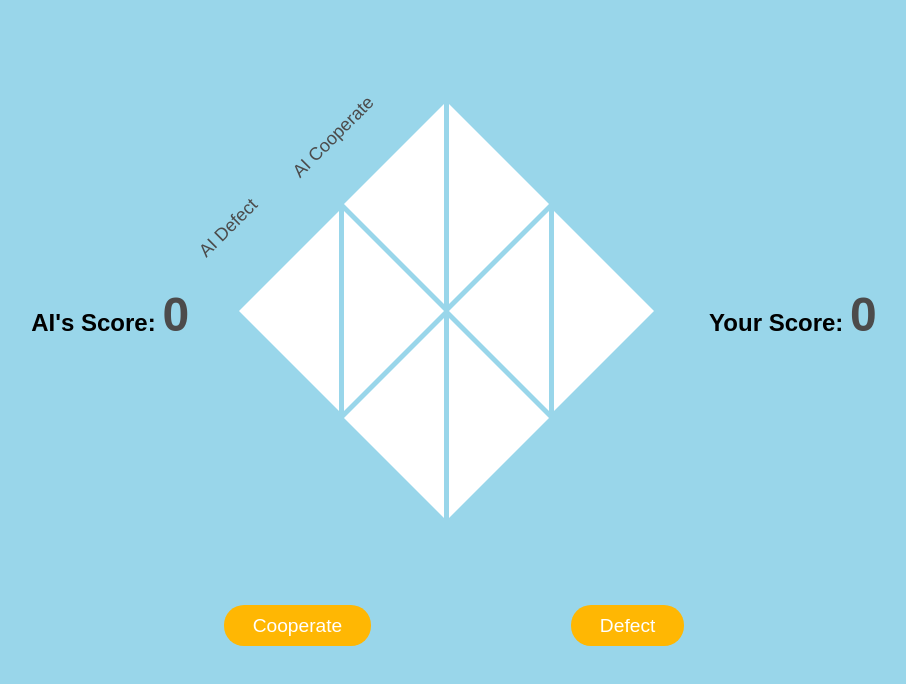
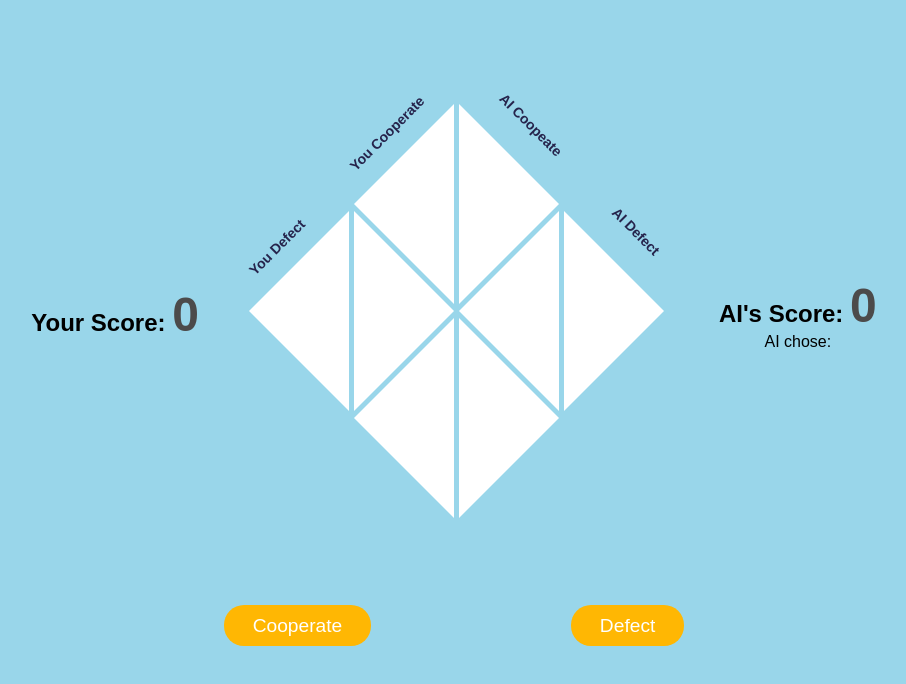
Before and after one commit to Santa-Clara-Imaginarium-Lab/human-ai, a React (Vite) app in the folder client/: page /game in a window 1280 px wide. Shown: the top 684 px of the page, without its empty margins (186-1092 px from the left). Built offline with nearby package versions, Linux system fonts and the light colour scheme; a web font is replaced by a local one.

Commit message:
changes on Game.jsx and .css for game branch

```diff
--- a/client/src/components/game/Game.css
+++ b/client/src/components/game/Game.css
@@ -1,4 +1,65 @@
 /* Game.css */
+
+.ai-defect-desc {
+  position: absolute;
+  left: -100px;
+  bottom: 20px;
+  color: var(--accent-three);
+  font-size: 14px;
+  white-space: nowrap;
+  transform: rotate(225deg);
+  font-weight: bold;
+}
+
+.ai-cooperate-desc {
+  position: absolute;
+  left: -120px;
+  bottom: 25px;
+  color: var(--accent-three);
+  font-size: 14px;
+  white-space: nowrap;
+  transform: rotate(225deg);
+  font-weight: bold;
+}
+
+.user-defect-desc {
+  position: absolute;
+  left: -110px;
+  top: 20px;
+  color: var(--accent-three);
+  font-size: 14px;
+  white-space: nowrap;
+  transform: rotate(315deg);
+  font-weight: bold;
+}
+
+.user-cooperate-desc {
+position: absolute;
+left: -120px;
+top: 20px;
+color: var(--accent-three);
+font-size: 14px;
+white-space: nowrap;
+transform: rotate(315deg);
+font-weight: bold;
+}
+
+.game-log {
+  margin-top: 20px;
+  width: 80%;
+  text-align: center;
+  font-family: 'Chakra Petch', sans-serif;
+  color: var(--accent-five);
+  background-color: var(--background-one);
+  border-radius: 10px;
+  padding: 10px;
+  box-shadow: 0 4px 6px rgba(0, 0, 0, 0.1);
+}
+
+.game-log p {
+  margin: 5px 0;
+  font-size: 0.9em;
+}
   .game{
     background-color: var(--background-two);
   }
--- a/client/src/components/game/Game.jsx
+++ b/client/src/components/game/Game.jsx
@@ -1,4 +1,4 @@
-import React from 'react';
+import React, { useState } from 'react';
 import './Game.css'; // Ensure this file contains the necessary CSS
 import { useNavigate } from 'react-router-dom';
 
@@ -6,45 +6,136 @@ function Game() {
   const navigate = useNavigate();
 
 
+  // Function to fetch AI's response from the Gemini API
+  const fetchAiResponse = async (userInput) => {
+    try {
+      const response = await fetch(`${import.meta.env.VITE_API_URL}/gemini-response`, {
+        method: 'POST',
+        headers: {
+          'Content-Type': 'application/json',
+          Authorization: `Bearer ${import.meta.env.VITE_GEMINI_PUBLIC_KEY}`, // API key from .env
+        },
+        body: JSON.stringify({
+          userInput, // Pass the user's decision
+          userScore,
+          aiScore,
+          currentRound,
+        }),
+      });
+
+      const data = await response.json();
+      return data.answer; // API returns { answer: 'Cooperate' or 'Defect' }
+    } catch (error) {
+      console.error('Error fetching AI response:', error);
+      return 'Defect'; // Default fallback decision
+    }
+  };
+
+
+  const [userScore, setUserScore] = useState(0); // Track user score
+  const [aiScore, setAiScore] = useState(0); // Track AI score
+  const [currentRound, setCurrentRound] = useState(1); // Track current round
+  const [aiDecision, setAiDecision] = useState(''); // AI's decision
+  const [gameLog, setGameLog] = useState([]); // Log of decisions and outcomes
+  const MAX_ROUNDS = 5; // Total number of rounds
+  const [isGameOver, setIsGameOver] = useState(false); // Track if the game is over
+
+
+  const handleUserDecision = async (userDecision) => {
+    if (isGameOver) return; // Prevent further gameplay if the game is over
+    const aiChoice = await fetchAiResponse(userDecision); // Fetch AI's response
+    setAiDecision(aiChoice); // Set AI's decision for display
+
+    // Calculate scores based on decisions
+    let userPoints = 0;
+    let aiPoints = 0;
+
+    if (userDecision === 'Cooperate' && aiChoice === 'Cooperate') {
+      userPoints = 2;
+      aiPoints = 2;
+    } else if (userDecision === 'Defect' && aiChoice === 'Defect') {
+      userPoints = 0;
+      aiPoints = 0;
+    } else if (userDecision === 'Cooperate' && aiChoice === 'Defect') {
+      userPoints = -1;
+      aiPoints = 3;
+    } else if (userDecision === 'Defect' && aiChoice === 'Cooperate') {
+      userPoints = 3;
+      aiPoints = -1;
+    }
+
+    // Update the state
+    setUserScore((prev) => prev + userPoints);
+    setAiScore((prev) => prev + aiPoints);
+    setGameLog((prev) => [
+      ...prev,
+      `Round ${currentRound}: You chose ${userDecision}, AI chose ${aiChoice}.`,
+    ]);
+
+    // Move to the next round or end the game
+    if (currentRound >= MAX_ROUNDS) {
+      setIsGameOver(true); // Mark the game as over
+      setCurrentRound((prev) => prev + 1);
+    } else {
+      setCurrentRound((prev) => prev + 1); // Move to the next round
+    }
+  };
+
+
   return (
     <div className="container game">
       <div className="game-content">
         {/* Flex container to arrange AI score, triangle grid, and user score horizontally */}
         <div className="horizontal-layout">
-          <div className="ai-score">
-            <h2>AI's Score: <span className="score-value">0</span></h2>
+        <div className="user-score">
+            <p className="score-change user-change"></p>
+            <h2>Your Score: <span className="score-value">{userScore}</span></h2>
           </div>
           <div className="column-1">
             <div className="triangle-left">
-              <span className="triangle-text-left">AI Defect</span>
+              <span className="ai-defect-desc">You Defect</span>
             </div>
           </div>
           <div className="column-2">
             <div className="triangle-left">
-            <span className="triangle-text-left">AI Cooperate</span>
+            <span className="ai-cooperate-desc">You  Cooperate</span>
             </div>
             <div className="triangle-right"></div>
             <div className="triangle-left"></div>
           </div>
           <div className="column-3">
-            <div className="triangle-right"></div>
+            <div className="triangle-right">
+              <span className='user-cooperate-desc'>AI Coopeate</span>
+            </div>
             <div className="triangle-left"></div>
             <div className="triangle-right"></div>
           </div>
           <div className="column-4">
-            <div className="triangle-right"></div>
+            <div className="triangle-right">
+            <span className='user-defect-desc'>AI Defect</span>
+            </div>
           </div>
           <div className="column-5">
             <div className="triangle-left-5"></div>
           </div>
-          <div className="user-score">
-            <p className="score-change user-change"></p>
-            <h2>Your Score: <span className="score-value">0</span></h2>
+
+          <div className="ai-score">
+          <h2>AI's Score: <span className="score-value">{aiScore}</span></h2>
+          <p className="ai-decision">AI chose: {aiDecision}</p>
           </div>
+          {/* <div className="game-log">
+            {gameLog.map((log, index) => (
+              <p key={index}>{log}</p>
+            ))}
+          </div> */}
         </div>
         <div className="action">
-          <button className="proceed-button">Cooperate</button>
-          <button className="proceed-button">Defect</button>
+        <button className="proceed-button" onClick={() => handleUserDecision('Cooperate')}>
+    Cooperate
+  </button>
+  <button className="proceed-button" onClick={() => handleUserDecision('Defect')}>
+    Defect
+  </button>
         </div>
       </div>
     </div>
```
